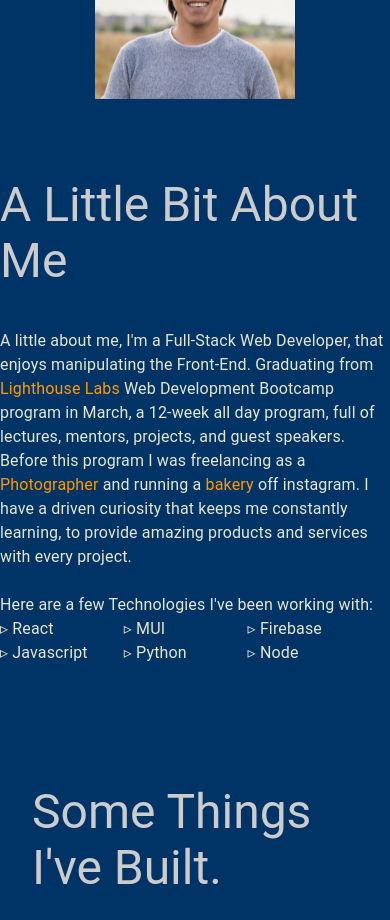
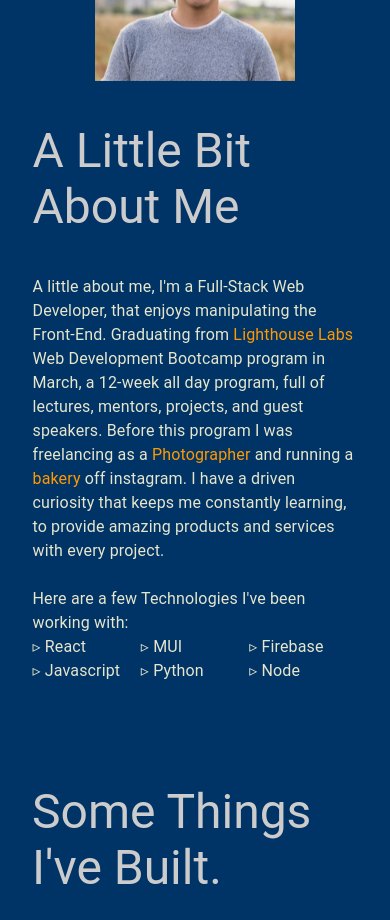
Before and after one commit to HoangTienDinh/portfolio-v2, a React (Create React App) app: page / in a window 390 px wide. Shown: the part 1040-1960 px from the top of the page. Built offline with nearby package versions, Linux system fonts and the light colour scheme.

Commit message:
fix column spacing for responsive

```diff
--- a/src/components/About.js
+++ b/src/components/About.js
@@ -62,7 +62,7 @@ const About = () => {
         <Grid
           container
           item
-          xs={12}
+          xs={10}
           sm={6}
           md={4}
           lg={3}
@@ -109,7 +109,7 @@ const About = () => {
             <Typography className={classes.te}>
               Here are a few Technologies I've been working with:
             </Typography>
-            <Grid container spacing={12}>
+            <Grid container>
               {aboutMe.currentTech.map((tech, i) => (
                 <Grid item xs={4} key={i}>
                   <Typography className={classes.te}>▹ {tech}</Typography>
```
